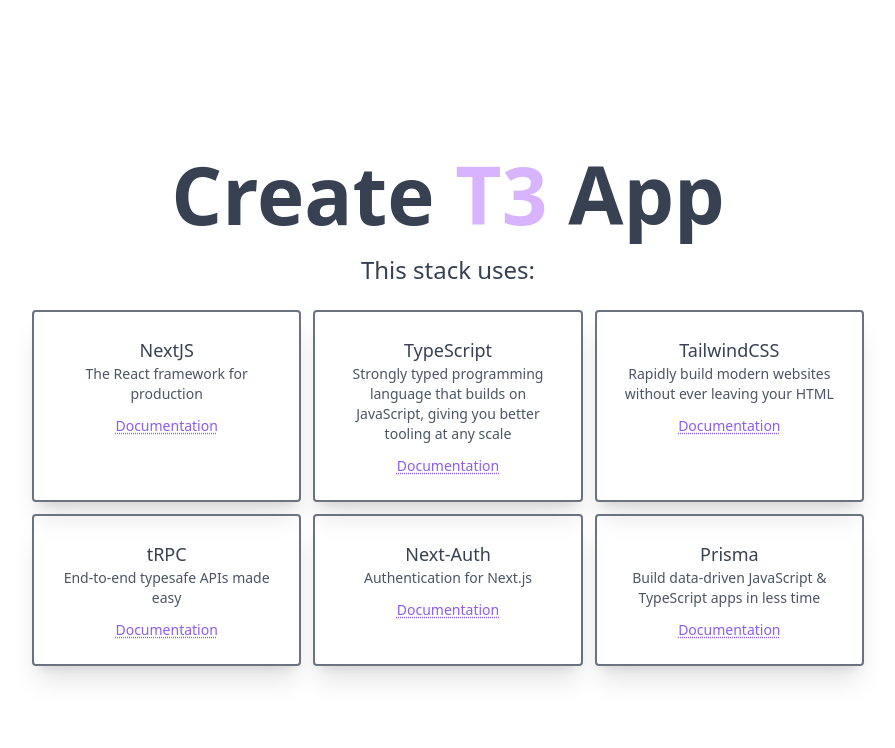
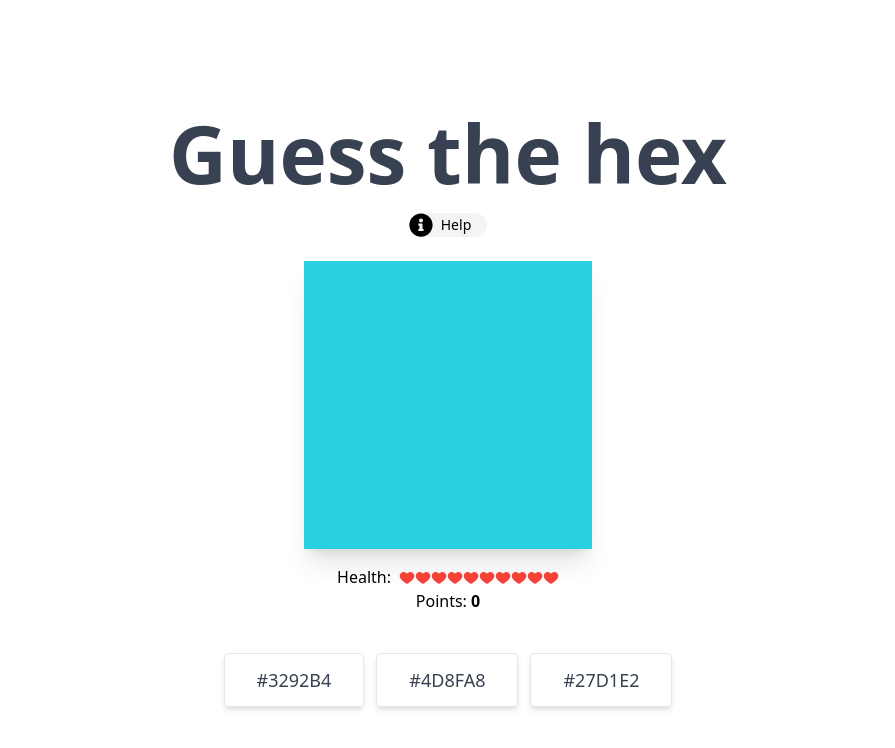
Before and after one commit to Morded/guessthehex, a Next.js app: page / in a window 1280 px wide. Shown: the top 748 px of the page, without its empty margins (192-1087 px from the left). Built offline with nearby package versions, Linux system fonts and the light colour scheme.

Commit message:
Working final version of the game. Still need abstractions and cleaning up

```diff
--- a/package.json
+++ b/package.json
@@ -12,6 +12,7 @@
     "next": "13.0.0",
     "react": "18.2.0",
     "react-dom": "18.2.0",
+    "react-icons": "^4.6.0",
     "zod": "^3.18.0"
   },
   "devDependencies": {
--- a/src/pages/index.tsx
+++ b/src/pages/index.tsx
@@ -1,53 +1,170 @@
 import { type NextPage } from "next";
 import Head from "next/head";
-import Link from "next/link";
+import { useEffect, useRef, useState } from "react";
+import { FcLike, FcLikePlaceholder } from "react-icons/fc";
+import { FaUndo, FaInfoCircle } from "react-icons/fa";
+import { FiX } from "react-icons/fi";
+
 
 const Home: NextPage = () => {
+  const [answer, setAnswer] = useState('');
+  const [options, setOptions] = useState<string[]>();
+  const [health, setHealth] = useState(10)
+  const [points, setPoints] = useState(0)
+  const [isGameOver, setIsGameOver] = useState(false);
+  const [showGuide, setShowGuide] = useState(false);
+  const guide = useRef(null);
+  useOutsideCloser(guide);
+
+  function useOutsideCloser(ref: any) {
+    useEffect(() => {
+      /**
+       * Alert if clicked on outside of element
+       */
+      function handleClickOutside(event: any) {
+        if (ref.current && !ref.current.contains(event.target)) {
+          setShowGuide(false);
+        }
+      }
+      // Bind the event listener
+      document.addEventListener("mousedown", handleClickOutside);
+      return () => {
+        // Unbind the event listener on clean up
+        document.removeEventListener("mousedown", handleClickOutside);
+      };
+    }, [ref]);
+  }
+
+  const generateColor = (colorArray: string[]) => {
+    let color = '';
+
+    // Handeling duplicates
+    while (color === '' || colorArray.includes(color)) {
+      // Create new Hex value
+      color = '#' + [...Array(6)].map(() => Math.floor(Math.random() * 16).toString(16)).join('');
+    }
+
+    // If this is the first color, set it as the answer
+    if (colorArray.length === 0) {
+      setAnswer(color);
+    }
+
+    return color;
+  }
+
+  const createGame = () => {
+    let colorArray = new Array;
+    const optionCount = 3;
+
+    // Create equal amount of hexes to the optionCount
+    [...Array(optionCount)].map(() =>
+      colorArray = [...colorArray, generateColor(colorArray)]
+    );
+
+    // Update the options array and randomize the order
+    setOptions(colorArray.sort(() => 0.5 - Math.random()));
+  }
+
+  useEffect(() => {
+    createGame();
+  }, [health, points]);
+
+  const handleClick = (guess: string) => {
+    if (guess === answer) {
+      setPoints(points + 100);
+    } else {
+      setIsGameOver(health - 1 === 0);
+      setHealth(health - 1);
+    }
+  }
+
+  const handleRestart = () => {
+    setIsGameOver(false);
+    setHealth(10);
+    setPoints(0);
+  }
+
+  const toggleGuide = () => {
+    setShowGuide(!showGuide);
+  }
+
   return (
     <>
       <Head>
-        <title>Create T3 App</title>
-        <meta name="description" content="Generated by create-t3-app" />
+        <title>Guess the hex</title>
+        <meta name="description" content="Guess the hex value of a given color." />
         <link rel="icon" href="/favicon.ico" />
       </Head>
 
       <main className="container mx-auto flex min-h-screen flex-col items-center justify-center p-4">
         <h1 className="text-5xl font-extrabold leading-normal text-gray-700 md:text-[5rem]">
-          Create <span className="text-purple-300">T3</span> App
+          Guess the hex
         </h1>
-        <p className="text-2xl text-gray-700">This stack uses:</p>
-        <div className="mt-3 grid gap-3 pt-3 text-center md:grid-cols-3 lg:w-2/3">
-          <TechnologyCard
-            name="NextJS"
-            description="The React framework for production"
-            documentation="https://nextjs.org/"
-          />
-          <TechnologyCard
-            name="TypeScript"
-            description="Strongly typed programming language that builds on JavaScript, giving you better tooling at any scale"
-            documentation="https://www.typescriptlang.org/"
-          />
-          <TechnologyCard
-            name="TailwindCSS"
-            description="Rapidly build modern websites without ever leaving your HTML"
-            documentation="https://tailwindcss.com/"
-          />
-          <TechnologyCard
-            name="tRPC"
-            description="End-to-end typesafe APIs made easy"
-            documentation="https://trpc.io/"
-          />
-          <TechnologyCard
-            name="Next-Auth"
-            description="Authentication for Next.js"
-            documentation="https://next-auth.js.org/"
-          />
-          <TechnologyCard
-            name="Prisma"
-            description="Build data-driven JavaScript & TypeScript apps in less time"
-            documentation="https://www.prisma.io/docs/"
-          />
+        <button onClick={() => toggleGuide()} className="flex justify-center items-center rounded-xl pr-4 bg-gray-100 mb-6 duration-500 hover:scale-105">
+          <FaInfoCircle className="mr-2 text-2xl" />
+          <span className="text-sm ">Help</span>
+        </button>
+
+        <div style={{ background: answer }} className="h-72 w-72 shadow-xl"></div>
+
+        <Health
+          isGameOver={isGameOver}
+          health={health}
+          maxHealth={10}
+        />
+
+        <div className="items-center mb-4">
+          <p className="text-md transition ease-in-out duration-5000">Points:
+            <span className="font-bold"> {points}</span>
+          </p>
         </div>
+
+        <div className="mt-3 flex justify-center gap-3 pt-3 text-center lg:w-2/3">
+          {
+            isGameOver
+              ?
+              <button onClick={() => handleRestart()}
+                className="flex justify-center items-center rounded border border-gray-200 px-8 py-3 shadow-md cursor-pointer duration-500 motion-safe:hover:scale-105" >
+                <FaUndo className="mt-1" />
+                <h2 className="text-lg ml-2 text-gray-700">Restart</h2>
+              </button >
+              :
+              options?.map(color => (
+                <button onClick={() => handleClick(color)} key={color}
+                  className="flex flex-col justify-center rounded border border-gray-200 px-8 py-3 shadow-md cursor-pointer duration-500 motion-safe:hover:scale-105" >
+                  <h2 className="text-lg text-gray-700 uppercase">{color}</h2>
+                </button >
+              ))
+          }
+        </div>
+
+        {showGuide &&
+          <div ref={guide} className="text-center text-sm fixed bg-neutral-50 mt-10 p-10 border rounded border-gray-200 shadow-sm transition-all ease-in-out duration-500">
+            <button onClick={() => toggleGuide()} className="absolute top-5 right-5 text-xl" ><FiX /></button>
+
+            <h1 className="text-xl font-bold mb-4">What is hex?</h1>
+            <p>A hex triplet is a six-digit number to represent colors. </p>
+            <p>Every pair represents one of the RGB colors in the range of 00 to FF (in hex) or 0 to 255 in decimals.</p>
+            <div className="m-2"></div>
+            <p>The values can be in ascending order: <br />0, 1, 2, 3, 4, 5, 6, 7, 8, 9, A, B, C, D, E, F</p>
+            <p>The higher the value, the more of that color is on the RGB scale.</p>
+            <div className="m-4"></div>
+            <h2 className="text-xl mb-4 font-bold">Examples</h2>
+            <div className="flex justify-center items-center">
+              <div className="mr-2 w-3 h-3 bg-[#ff0000]"></div>
+              <p>#FF0000 represents pure Red</p>
+            </div>
+            <div className="flex justify-center items-center">
+              <div className="mr-2 w-3 h-3 bg-[#00ff00]"></div>
+              <p>#00FF00 represents pure Green</p>
+            </div>
+            <div className="flex justify-center items-center">
+              <div className="mr-2 w-3 h-3 bg-[#0000FF]"></div>
+              <p>#0000FF represents pure Blue</p>
+            </div>
+
+          </div>
+        }
       </main>
     </>
   );
@@ -55,29 +172,56 @@
 
 export default Home;
 
-type TechnologyCardProps = {
-  name: string;
-  description: string;
-  documentation: string;
+type HealthProps = {
+  isGameOver: boolean;
+  health: number;
+  maxHealth: number;
+}
+
+const Health = ({
+  isGameOver,
+  health,
+  maxHealth
+}: HealthProps) => {
+  return (
+    < div className="flex items-center mt-4" >
+      {
+        !isGameOver
+          ?
+          <>
+            <span className="mr-2">Health:</span>
+            <Hearts count={health} type={HeartType.Full} />
+            <Hearts count={maxHealth - health} type={HeartType.Empty} />
+          </>
+          : <h1 className="text-red-600 text-lg font-bold">Game Over</h1>
+      }
+    </div >
+  );
 };
 
-const TechnologyCard = ({
-  name,
-  description,
-  documentation,
-}: TechnologyCardProps) => {
+enum HeartType {
+  Full,
+  Empty
+}
+
+type HeartsProps = {
+  count: number;
+  type: HeartType;
+}
+
+const Hearts = ({
+  count,
+  type
+}: HeartsProps) => {
   return (
-    <section className="flex flex-col justify-center rounded border-2 border-gray-500 p-6 shadow-xl duration-500 motion-safe:hover:scale-105">
-      <h2 className="text-lg text-gray-700">{name}</h2>
-      <p className="text-sm text-gray-600">{description}</p>
-      <Link
-        className="m-auto mt-3 w-fit text-sm text-violet-500 underline decoration-dotted underline-offset-2"
-        href={documentation}
-        target="_blank"
-        rel="noreferrer"
-      >
-        Documentation
-      </Link>
-    </section>
+    <>
+      {
+        [...Array(count)].map(heart => (
+          type === HeartType.Full
+            ? <FcLike key={heart} />
+            : <FcLikePlaceholder key={heart} />
+        ))
+      }
+    </>
   );
 };
```
Also changed, not shown: 1 other file (tests, documents, lock files or other folders).
